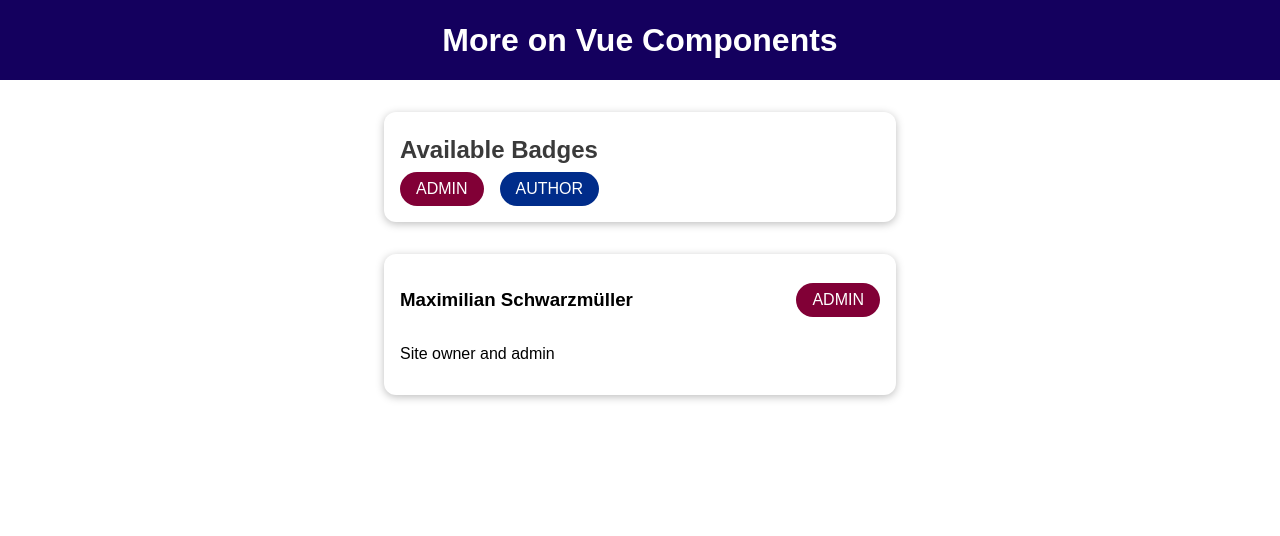
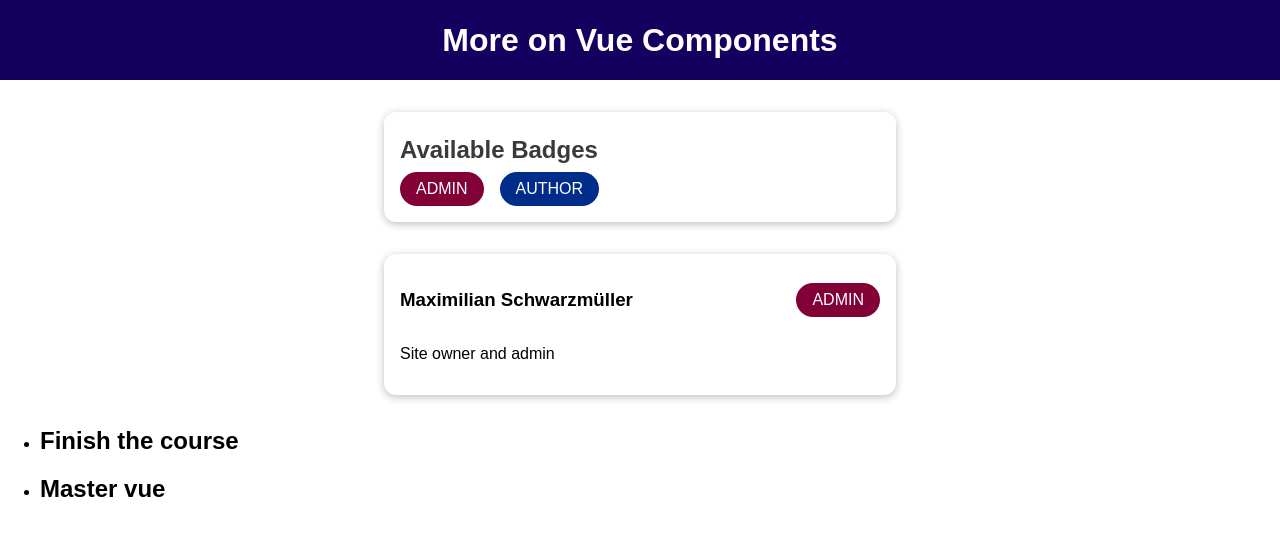
Before and after one commit to HassanKhan123/vuejs-components-advance, a Vue app: page / in a window 1280 px wide. Shown: the top 536 px of the page. Built offline with nearby package versions, Linux system fonts and the light colour scheme.

Commit message:
scoped slots

```diff
--- a/src/App.vue
+++ b/src/App.vue
@@ -7,6 +7,9 @@
       :info-text="activeUser.description"
       :role="activeUser.role"
     />
+    <CourseGoals #default="slotProps">
+      <h2>{{ slotProps.item }}</h2>
+    </CourseGoals>
   </div>
 </template>
 
@@ -14,12 +17,14 @@
 import TheHeader from "./components/TheHeader";
 import UserInfo from "./components/UserInfo";
 import BadgeList from "./components/BadgeList";
+import CourseGoals from "./components/CourseGoals";
 
 export default {
   components: {
     TheHeader,
     UserInfo,
     BadgeList,
+    CourseGoals,
   },
   data() {
     return {
--- /dev/null
+++ b/src/components/CourseGoals.vue
@@ -0,0 +1,20 @@
+<template>
+  <ul>
+    <li v-for="goal in goals" :key="goal">
+      <slot :item="goal"></slot>
+    </li>
+  </ul>
+</template>
+
+<script>
+export default {
+  data() {
+    return {
+      goals: ["Finish the course", "Master vue"],
+    };
+  },
+};
+</script>
+
+<style>
+</style>
```
